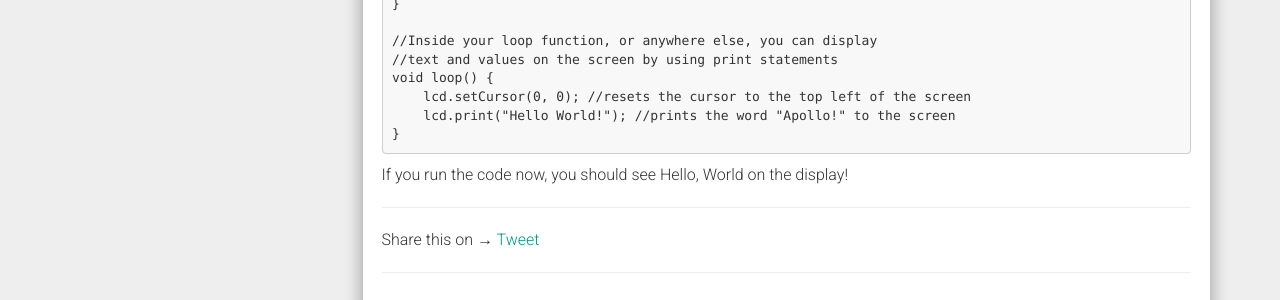
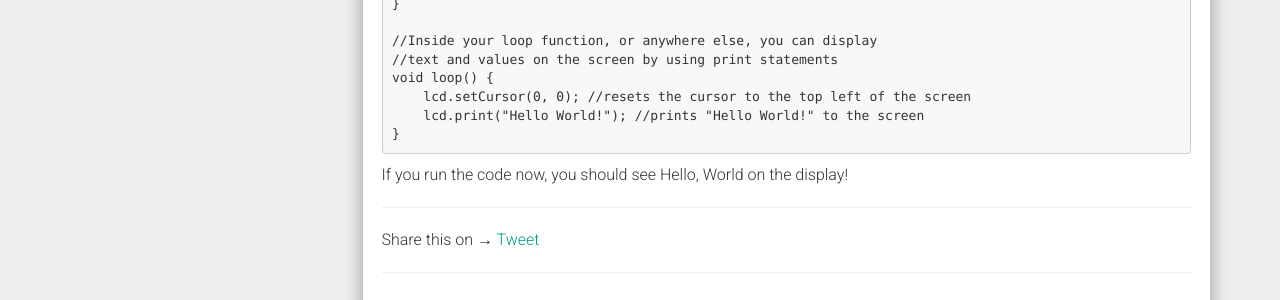
Before and after one commit to AscensionEngineering/ascensionengineering.github.io, a Jekyll site: the page built from _posts/2015-05-11-getting-started.markdown, in a window 1280 px wide. Shown: the part 1368-1668 px from the top of the page. Built offline with Jekyll 4.4.1, drawn with Linux system fonts in a browser that asks for light colours; nearby versions of some CDN libraries; comment, search, counter and statistics services are not loaded; some of the changed text lies outside the part shown.

Commit message:
Update 2015-05-11-getting-started.markdown

````diff
--- a/_posts/2015-05-11-getting-started.markdown
+++ b/_posts/2015-05-11-getting-started.markdown
@@ -67,7 +67,7 @@ void setup() {
 //text and values on the screen by using print statements
 void loop() {
     lcd.setCursor(0, 0); //resets the cursor to the top left of the screen
-    lcd.print("Hello World!"); //prints the word "Apollo!" to the screen
+    lcd.print("Hello World!"); //prints "Hello World!" to the screen
 }
 ```
 
````
